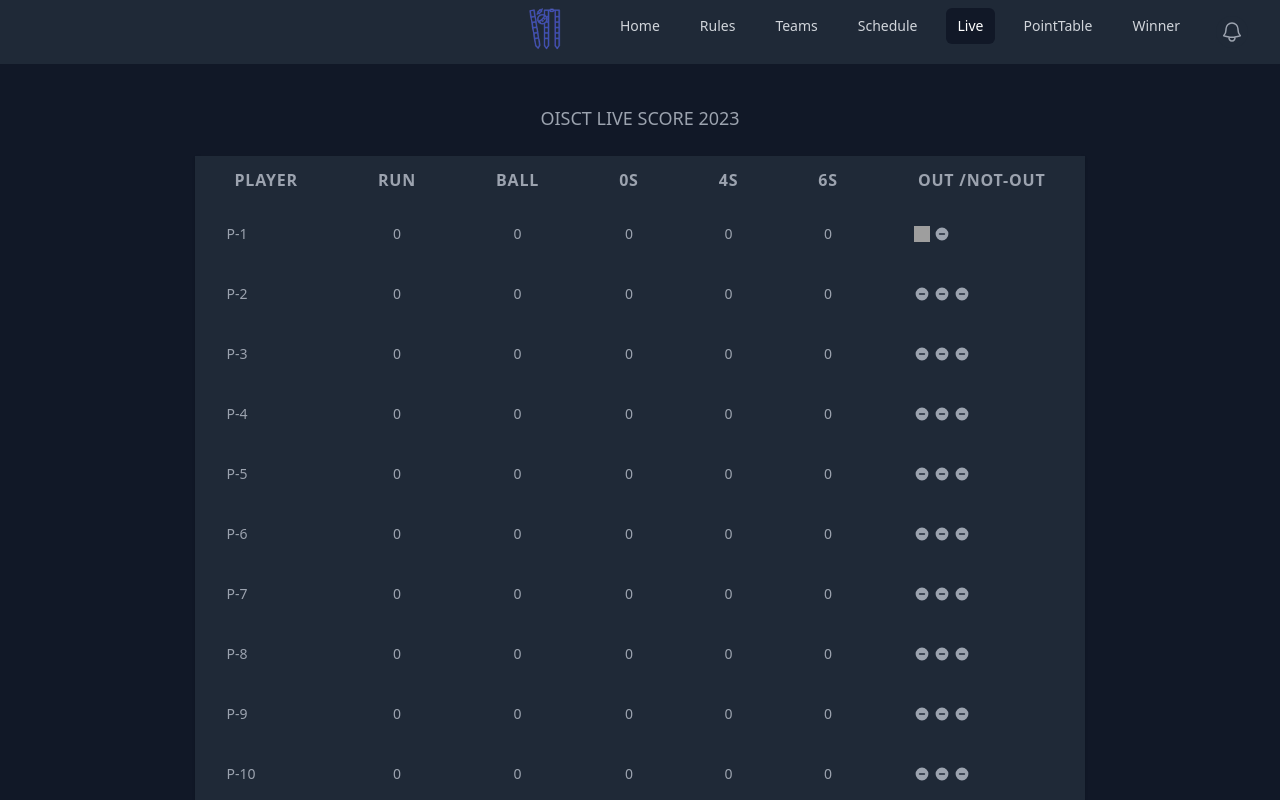
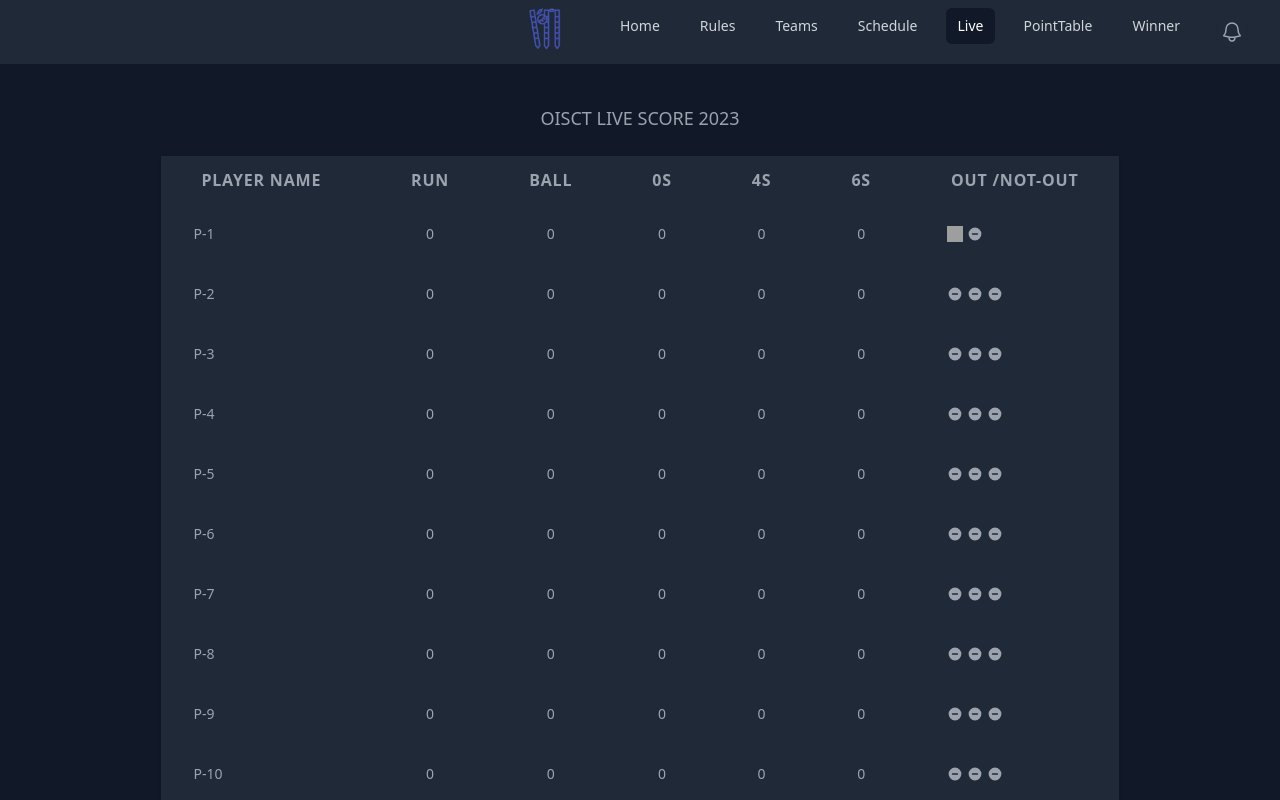
Before and after one commit to Dutt0408/my-project, a React (Create React App) app: page /Live in a window 1280 px wide. Shown: the top 800 px of the page. Built offline with nearby package versions, Linux system fonts and the light colour scheme; grey boxes are pictures that could not be loaded; a web font is replaced by a local one.

Commit message:
commit 1

```diff
--- a/src/live.js
+++ b/src/live.js
@@ -287,7 +287,7 @@ export default function Schedule() {
             <thead className="bg-gray-800 text-xs md:text-sm lg:text-base uppercase font-medium">
               <tr className="teamrow">
                 <th scope="col" className=" py-3 text-left tracking-wider text-center ">
-                  Player
+                  Player Name &nbsp;
                 </th>
                 <th scope="col" className=" py-1 text-left tracking-wider text-center">
                   Run
```
